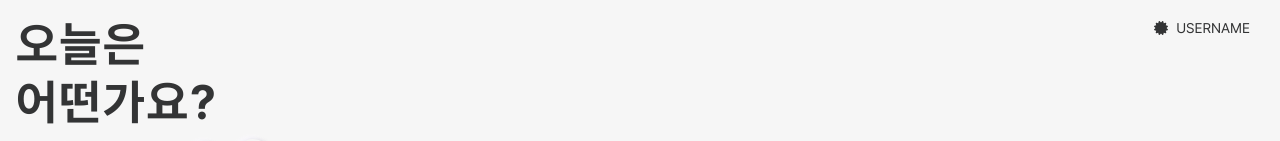
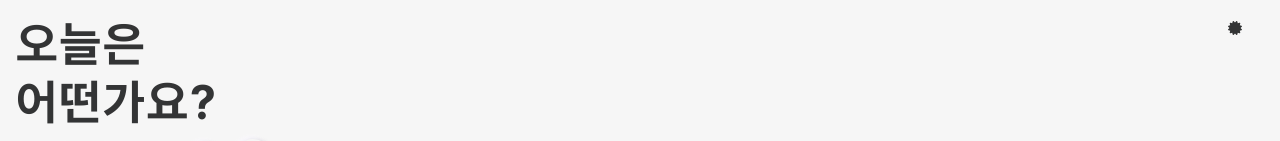
Before and after one commit to codestates-seb/seb40_main_029, a React (Create React App) app in the folder client/: page / in a window 1280 px wide. Shown: the top 141 px of the page. Built offline with nearby package versions, Linux system fonts and the light colour scheme.

Commit message:
feat : username props로 받도록 처리

```diff
--- a/client/src/components/atoms/User.js
+++ b/client/src/components/atoms/User.js
@@ -3,18 +3,18 @@ import { FontAwesomeIcon } from '@fortawesome/react-fontawesome';
 import { faCertificate } from '@fortawesome/free-solid-svg-icons';
 
 const Username = styled.span`
-  margin: 0 30px; /* nav가 오픈되었을때 여부와 상관없이 위치고정 */
+  margin-right: 30px; /* nav가 오픈되었을때 여부와 상관없이 위치고정 */
   font-size: 14px;
   svg {
     margin-right: 8px;
   }
 `;
 
-const User = ({ onClick }) => {
+const User = ({ onClick, children }) => {
   return (
     <Username onClick={onClick}>
       <FontAwesomeIcon icon={faCertificate} />
-      USERNAME
+      {children}
     </Username>
   );
 };
```
